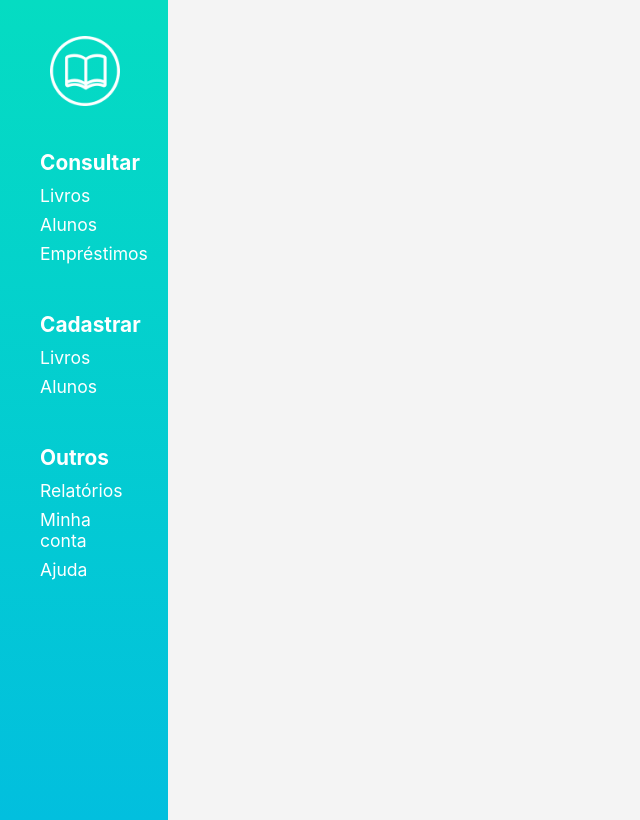
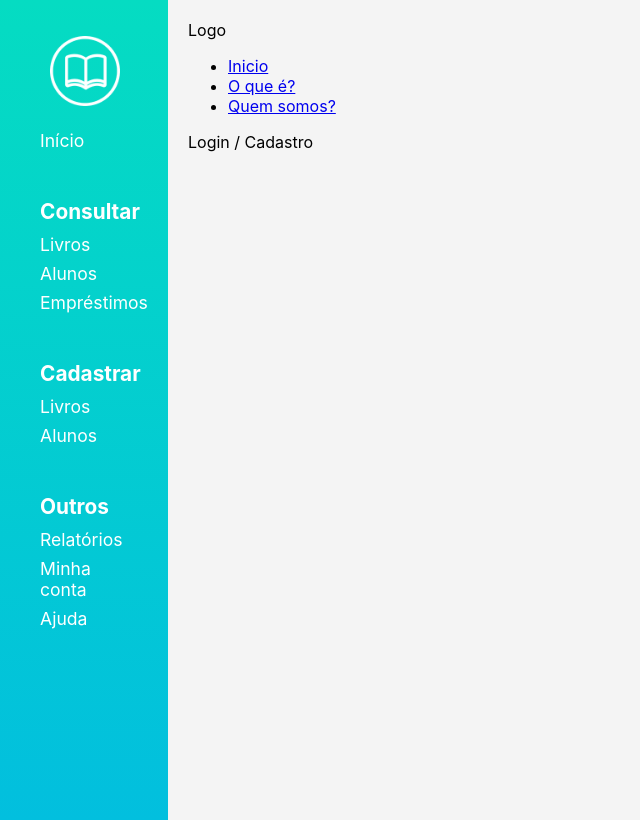
Before and after one commit to devantoneli/bibliodaurea, a React (Create React App) app in the folder bibliodaurea/: page /Inicio in a window 1280 px wide. Shown: the whole page, without its empty margins (0-640 px from the left). Built offline with nearby package versions, Linux system fonts and the light colour scheme.

Commit message:
Iniciando index

```diff
--- a/bibliodaurea/src/App.js
+++ b/bibliodaurea/src/App.js
@@ -16,6 +16,7 @@ import RegisterStudents from './pages/RegisterStudents';
 import Reports from './pages/Reports';
 import MyAccount from './pages/MyAccount';
 import Help from './pages/Help';
+import IndexPrincipal from './pages/IndexPrincipal';
 
 function App() {
   return (
@@ -48,6 +49,9 @@ function App() {
 
             <Route path="/ajuda" element={<Help />}>
             </Route>
+
+            <Route path="/Inicio" element={<IndexPrincipal/>}>
+            </Route>
           </Routes>
         </div>
       </div>
--- a/bibliodaurea/src/components/Menu.js
+++ b/bibliodaurea/src/components/Menu.js
@@ -13,8 +13,20 @@ function Menu(){
                     <img src={Logo} alt="Logo" width="90px" className={styles.MenuLogo}></img>
                     <button className={styles.MenuExtends}><img src={MiniMenu} alt="Extender o menu" width="70px"></img></button>
 
-                    <h1 className={styles.MenuGroup}>Consultar</h1>
+                    <br></br><br></br>
+
+                      <div className={styles.MenuOptions}>
+                      <li><Link to="/Inicio" className={styles.Option}>Início</Link></li>
+
+                      </div>
+
+
+                     <h1 className={styles.MenuGroup}>Consultar</h1>
+
                     <ul className={styles.MenuOptions}>
+
+
+
                         <li><Link to="/consultar/livros" className={styles.Option}>Livros</Link></li>
 
                         <li><Link to="/consultar/alunos" className={styles.Option}>Alunos</Link></li>
--- /dev/null
+++ b/bibliodaurea/src/pages/IndexPrincipal.js
@@ -0,0 +1,23 @@
+import styles from '../pages/css/style.index.css';
+
+function IndexPrincipal(){
+    return(
+        <div  className={styles.Backgroud}>
+            <div className={styles.MenuInio}>
+            <div>Logo</div>
+            <div>
+                <ul>
+                    <li><a href="#">Inicio</a></li>
+                    <li><a href="#">O que é?</a></li>
+                    <li><a href="#">Quem somos?</a></li>
+                </ul>
+                <div>
+                    <p>Login / Cadastro</p>
+                </div>
+            </div>
+        </div>
+        </div>
+    )
+}
+
+export default IndexPrincipal;
```
Also changed, not shown: bibliodaurea/src/pages/css/register.module.css (line endings or trailing spaces), bibliodaurea/src/pages/css/style.index.css (added), 1 other file (tests, documents, lock files or other folders).
